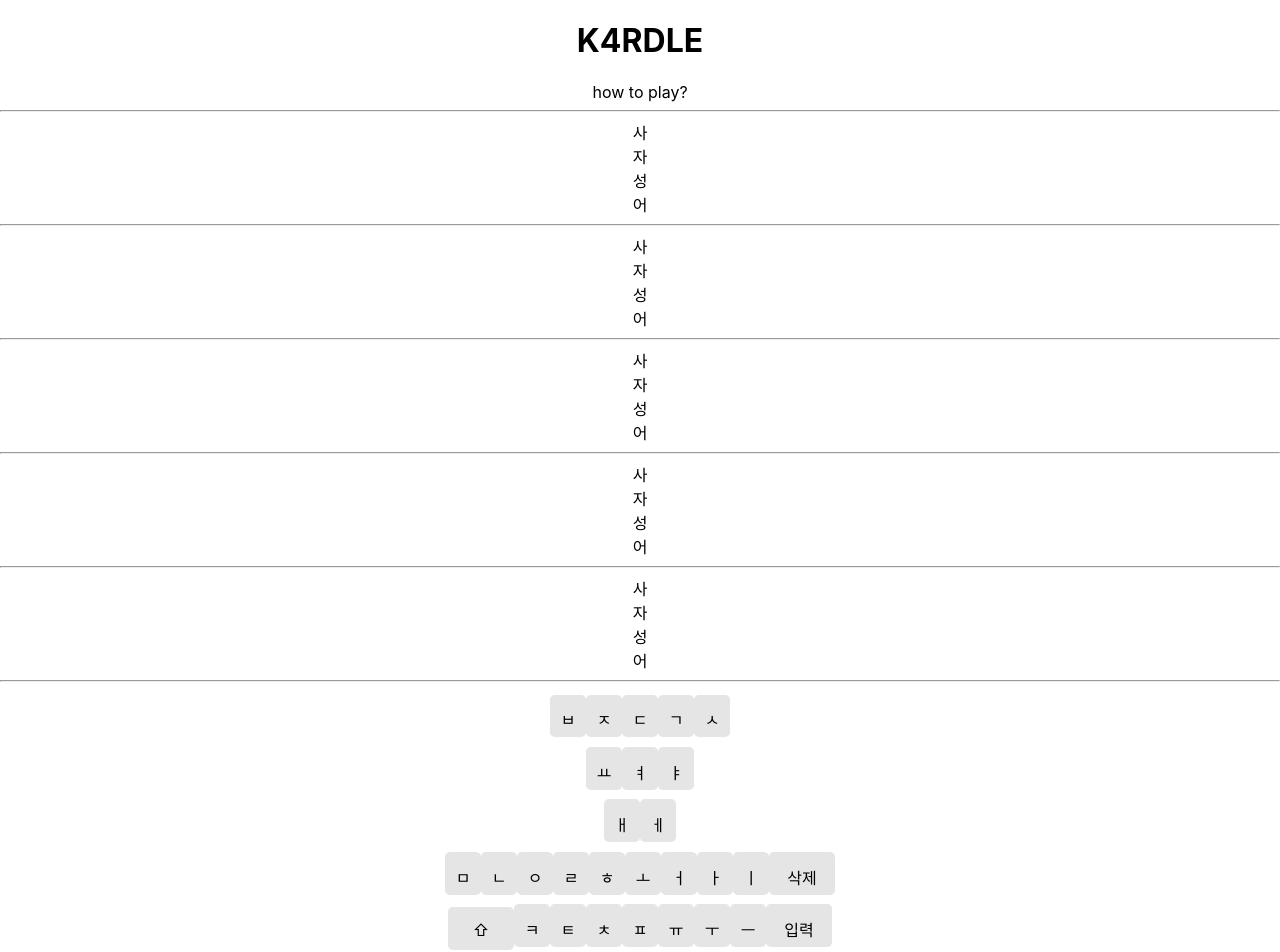
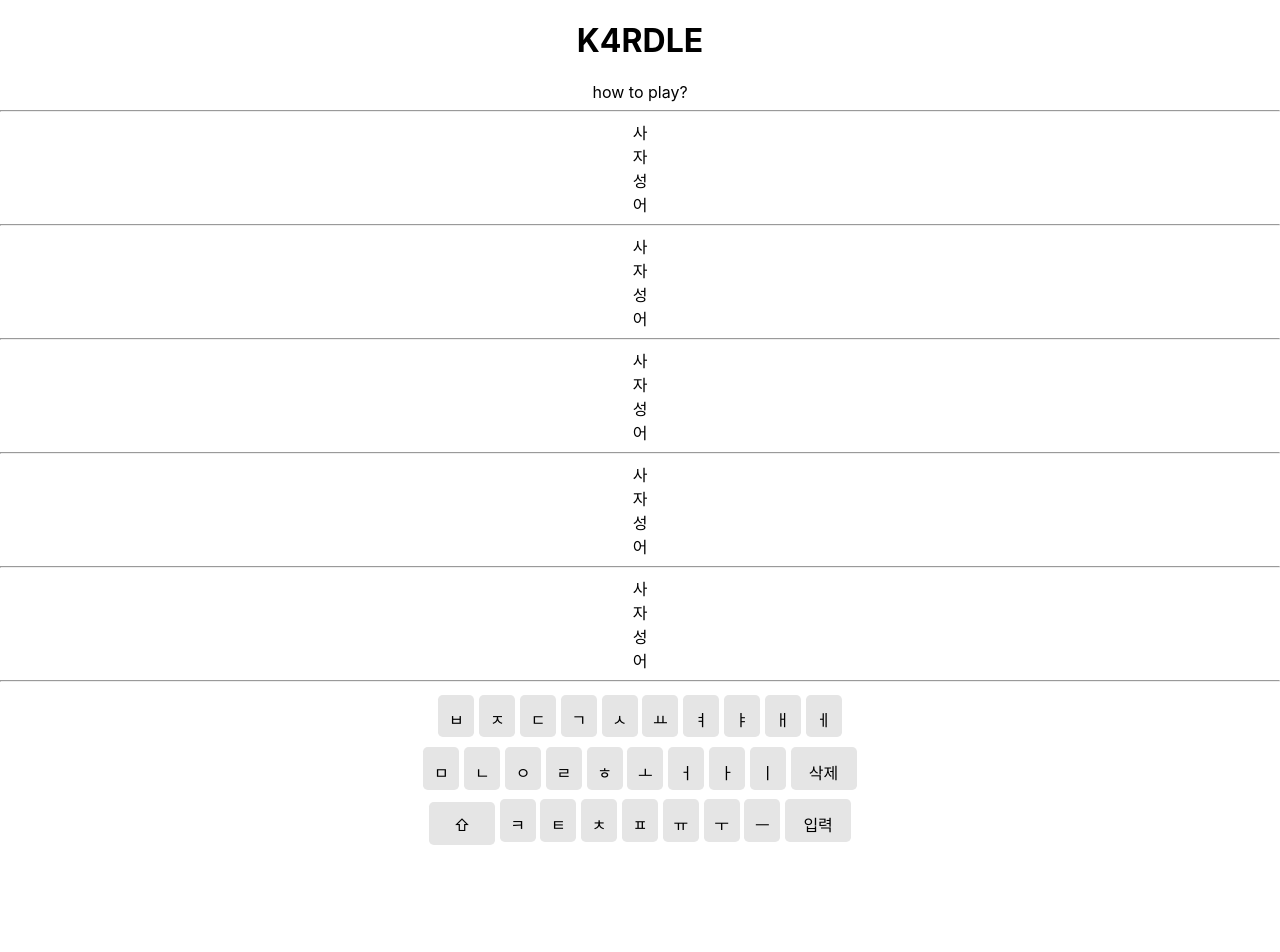
Before and after one commit to choijueun/WORDLE, a React (Create React App) app: page / in a window 1280 px wide. Shown: the top 952 px of the page. After the commit the page ends 850 px from the top, so only its background shows below. Built offline with nearby package versions, Linux system fonts and the light colour scheme.

Commit message:
VIRTUAL KEYBOARD

```diff
--- a/src/App.js
+++ b/src/App.js
@@ -17,9 +17,7 @@ function App() {
                 <Puzzle/>
                 <Puzzle/>
             </section>
-            <section id="VR-KEYBOARD" className="item-center">
-                <Keyboard/>
-            </section>
+            <Keyboard/>
         </div>
     );
 }
--- a/src/components/views/Keyboard/Keyboard.css
+++ b/src/components/views/Keyboard/Keyboard.css
@@ -4,7 +4,7 @@
     background-color: #e5e5e5;
     height: 30px;
     font-size: 16px;
-    margin: .3em 0em;
+    margin: .3em .15em;
     padding: .8em .5em 0;
     cursor: pointer;
 }
--- a/src/components/views/Keyboard/Keyboard.js
+++ b/src/components/views/Keyboard/Keyboard.js
@@ -3,63 +3,63 @@ import './Keyboard.css'
 
 function Keyboard() {
   return (
-    <>
-        <div class="row item-center">
-            <div class="vr-shift inline-block">
-                <div id="ㅂ" class="vr-key vr-word text-center round" data-word="ㅂ">ㅂ</div>
-                <div id="ㅈ" class="vr-key vr-word text-center round" data-word="ㅈ">ㅈ</div>
-                <div id="ㄷ" class="vr-key vr-word text-center round" data-word="ㄷ">ㄷ</div>
-                <div id="ㄱ" class="vr-key vr-word text-center round" data-word="ㄱ">ㄱ</div>
-                <div id="ㅅ" class="vr-key vr-word text-center round" data-word="ㅅ">ㅅ</div>
+    <section id="VR-KEYBOARD" className="item-center">
+        <div className="row item-center">
+            <div className="vr-shift inline-block">
+                <div id="ㅂ" className="vr-key vr-word text-center round" data-word="ㅂ">ㅂ</div>
+                <div id="ㅈ" className="vr-key vr-word text-center round" data-word="ㅈ">ㅈ</div>
+                <div id="ㄷ" className="vr-key vr-word text-center round" data-word="ㄷ">ㄷ</div>
+                <div id="ㄱ" className="vr-key vr-word text-center round" data-word="ㄱ">ㄱ</div>
+                <div id="ㅅ" className="vr-key vr-word text-center round" data-word="ㅅ">ㅅ</div>
             </div>
-            <div class="vr-shift disabled">
-                <div id="ㅃ" class="vr-key vr-word text-center round" data-word="ㅃ">ㅃ</div>
-                <div id="ㅉ" class="vr-key vr-word text-center round" data-word="ㅉ">ㅉ</div>
-                <div id="ㄸ" class="vr-key vr-word text-center round" data-word="ㄸ">ㄸ</div>
-                <div id="ㄲ" class="vr-key vr-word text-center round" data-word="ㄲ">ㄲ</div>
-                <div id="ㅆ" class="vr-key vr-word text-center round" data-word="ㅆ">ㅆ</div>
+            <div className="vr-shift disabled inline-block">
+                <div id="ㅃ" className="vr-key vr-word text-center round" data-word="ㅃ">ㅃ</div>
+                <div id="ㅉ" className="vr-key vr-word text-center round" data-word="ㅉ">ㅉ</div>
+                <div id="ㄸ" className="vr-key vr-word text-center round" data-word="ㄸ">ㄸ</div>
+                <div id="ㄲ" className="vr-key vr-word text-center round" data-word="ㄲ">ㄲ</div>
+                <div id="ㅆ" className="vr-key vr-word text-center round" data-word="ㅆ">ㅆ</div>
             </div>
-            <div>
-            <div id="ㅛ" class="vr-key vr-word text-center round" data-word="ㅛ">ㅛ</div>
-            <div id="ㅕ" class="vr-key vr-word text-center round" data-word="ㅕ">ㅕ</div>
-            <div id="ㅑ" class="vr-key vr-word text-center round" data-word="ㅑ">ㅑ</div>
+            <div className="inline-block">
+                <div id="ㅛ" className="vr-key vr-word text-center round" data-word="ㅛ">ㅛ</div>
+                <div id="ㅕ" className="vr-key vr-word text-center round" data-word="ㅕ">ㅕ</div>
+                <div id="ㅑ" className="vr-key vr-word text-center round" data-word="ㅑ">ㅑ</div>
             </div>
-            <div class="vr-shift inline-block">
-                <div id="ㅐ" class="vr-key vr-word text-center round" data-word="ㅐ">ㅐ</div>
-                <div id="ㅔ" class="vr-key vr-word text-center round" data-word="ㅔ">ㅔ</div>
+            <div className="vr-shift inline-block">
+                <div id="ㅐ" className="vr-key vr-word text-center round" data-word="ㅐ">ㅐ</div>
+                <div id="ㅔ" className="vr-key vr-word text-center round" data-word="ㅔ">ㅔ</div>
             </div>
-            <div class="vr-shift disabled">
-                <div id="ㅒ" class="vr-key vr-word text-center round" data-word="ㅒ">ㅒ</div>
-                <div id="ㅖ" class="vr-key vr-word text-center round" data-word="ㅖ">ㅖ</div>
+            <div className="vr-shift disabled inline-block">
+                <div id="ㅒ" className="vr-key vr-word text-center round" data-word="ㅒ">ㅒ</div>
+                <div id="ㅖ" className="vr-key vr-word text-center round" data-word="ㅖ">ㅖ</div>
             </div>
         </div>
-        <div class="row item-center">
-            <div id="ㅁ" class="vr-key vr-word text-center round" data-word="ㅁ">ㅁ</div>
-            <div id="ㄴ" class="vr-key vr-word text-center round" data-word="ㄴ">ㄴ</div>
-            <div id="ㅇ" class="vr-key vr-word text-center round" data-word="ㅇ">ㅇ</div>
-            <div id="ㄹ" class="vr-key vr-word text-center round" data-word="ㄹ">ㄹ</div>
-            <div id="ㅎ" class="vr-key vr-word text-center round" data-word="ㅎ">ㅎ</div>
-            <div id="ㅗ" class="vr-key vr-word text-center round" data-word="ㅗ">ㅗ</div>
-            <div id="ㅓ" class="vr-key vr-word text-center round" data-word="ㅓ">ㅓ</div>
-            <div id="ㅏ" class="vr-key vr-word text-center round" data-word="ㅏ">ㅏ</div>
-            <div id="ㅣ" class="vr-key vr-word text-center round" data-word="ㅣ">ㅣ</div>
+        <div className="row item-center">
+            <div id="ㅁ" className="vr-key vr-word text-center round" data-word="ㅁ">ㅁ</div>
+            <div id="ㄴ" className="vr-key vr-word text-center round" data-word="ㄴ">ㄴ</div>
+            <div id="ㅇ" className="vr-key vr-word text-center round" data-word="ㅇ">ㅇ</div>
+            <div id="ㄹ" className="vr-key vr-word text-center round" data-word="ㄹ">ㄹ</div>
+            <div id="ㅎ" className="vr-key vr-word text-center round" data-word="ㅎ">ㅎ</div>
+            <div id="ㅗ" className="vr-key vr-word text-center round" data-word="ㅗ">ㅗ</div>
+            <div id="ㅓ" className="vr-key vr-word text-center round" data-word="ㅓ">ㅓ</div>
+            <div id="ㅏ" className="vr-key vr-word text-center round" data-word="ㅏ">ㅏ</div>
+            <div id="ㅣ" className="vr-key vr-word text-center round" data-word="ㅣ">ㅣ</div>
             {/* Delete */}
-            <div id="DELETE" class="vr-key vr-btn text-center round">삭제</div>
+            <div id="DELETE" className="vr-key vr-btn text-center round">삭제</div>
         </div>
-        <div class="row item-center">
+        <div className="row item-center">
             {/* Shift */}
-            <div id="SHIFT" class="vr-key vr-btn text-center round">⇧</div>
-            <div id="ㅋ" class="vr-key vr-word text-center round" data-word="ㅋ">ㅋ</div>
-            <div id="ㅌ" class="vr-key vr-word text-center round" data-word="ㅌ">ㅌ</div>
-            <div id="ㅊ" class="vr-key vr-word text-center round" data-word="ㅊ">ㅊ</div>
-            <div id="ㅍ" class="vr-key vr-word text-center round" data-word="ㅍ">ㅍ</div>
-            <div id="ㅠ" class="vr-key vr-word text-center round" data-word="ㅠ">ㅠ</div>
-            <div id="ㅜ" class="vr-key vr-word text-center round" data-word="ㅜ">ㅜ</div>
-            <div id="ㅡ" class="vr-key vr-word text-center round" data-word="ㅡ">ㅡ</div>
+            <div id="SHIFT" className="vr-key vr-btn text-center round">⇧</div>
+            <div id="ㅋ" className="vr-key vr-word text-center round" data-word="ㅋ">ㅋ</div>
+            <div id="ㅌ" className="vr-key vr-word text-center round" data-word="ㅌ">ㅌ</div>
+            <div id="ㅊ" className="vr-key vr-word text-center round" data-word="ㅊ">ㅊ</div>
+            <div id="ㅍ" className="vr-key vr-word text-center round" data-word="ㅍ">ㅍ</div>
+            <div id="ㅠ" className="vr-key vr-word text-center round" data-word="ㅠ">ㅠ</div>
+            <div id="ㅜ" className="vr-key vr-word text-center round" data-word="ㅜ">ㅜ</div>
+            <div id="ㅡ" className="vr-key vr-word text-center round" data-word="ㅡ">ㅡ</div>
             {/* Enter */}
-            <div id="SUBMIT" class="vr-key vr-btn text-center round">입력</div>
+            <div id="SUBMIT" className="vr-key vr-btn text-center round">입력</div>
         </div>
-    </>
+    </section>
   )
 }
 
```
